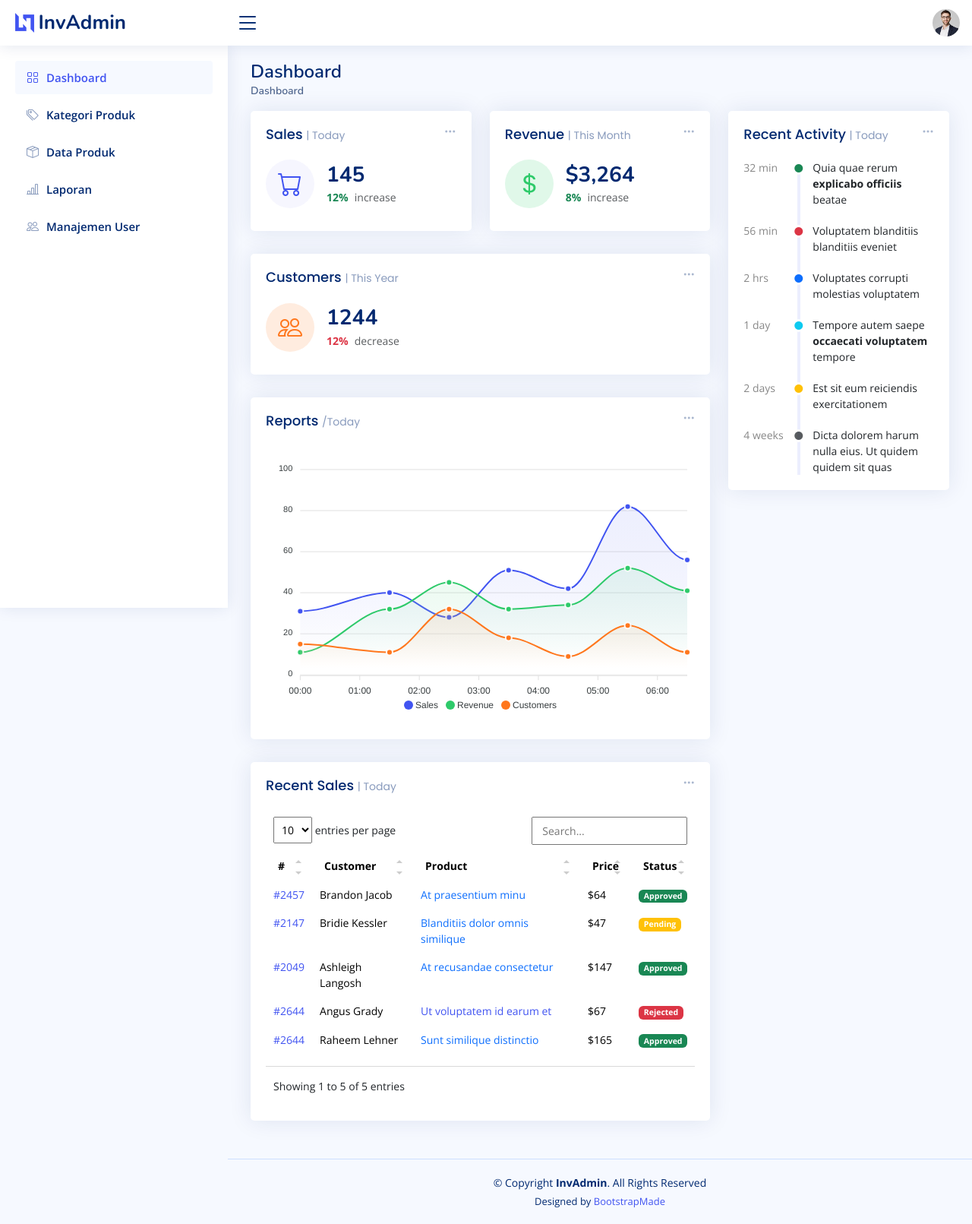
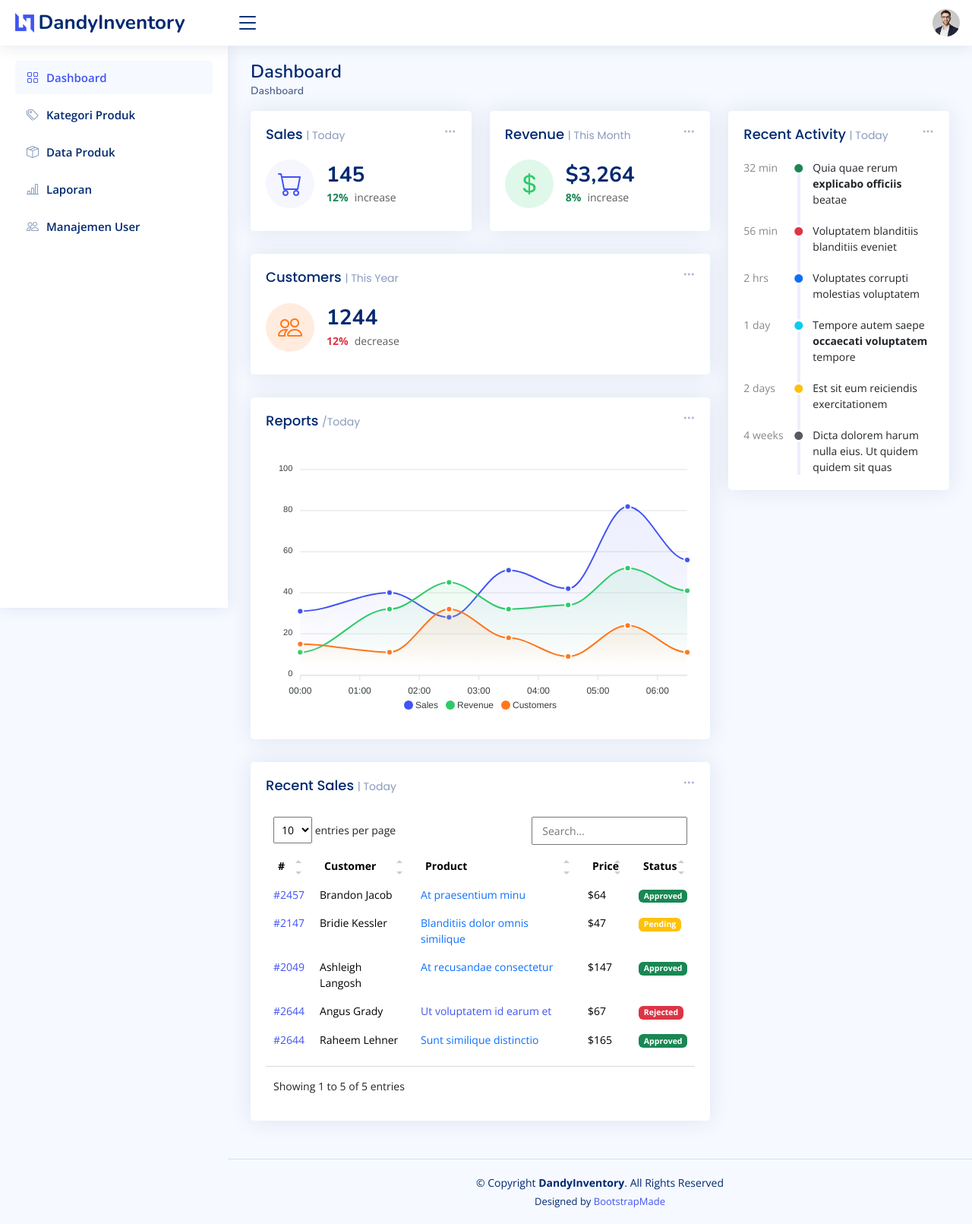
Before and after one commit to DandyNobel/Dandy, a PHP site: page / in a window 1280 px wide. Shown: the whole page at 76% size. Run offline with PHP 8.4, Linux system fonts and the light colour scheme; some libraries are stand-ins or nearby versions.

Commit message:
Update index.php

```diff
--- a/index.php
+++ b/index.php
@@ -5,7 +5,7 @@
   <meta charset="utf-8">
   <meta content="width=device-width, initial-scale=1.0" name="viewport">
 
-  <title>Dashboard - InvAdmin</title>
+  <title>Dashboard - DandyInventory</title>
   <meta content="" name="description">
   <meta content="" name="keywords">
 
@@ -38,7 +38,7 @@
     <div class="d-flex align-items-center justify-content-between">
       <a href="index.php" class="logo d-flex align-items-center">
         <img src="assets/img/logo.png" alt="">
-        <span class="d-none d-lg-block">InvAdmin</span>
+        <span class="d-none d-lg-block">DandyInventory</span>
       </a>
       <i class="bi bi-list toggle-sidebar-btn"></i>
     </div><!-- End Logo -->
@@ -516,7 +516,7 @@
   <!-- ======= Footer ======= -->
   <footer id="footer" class="footer">
     <div class="copyright">
-      &copy; Copyright <strong><span>InvAdmin</span></strong>. All Rights Reserved
+      &copy; Copyright <strong><span>DandyInventory</span></strong>. All Rights Reserved
     </div>
     <div class="credits">
       <!-- All the links in the footer should remain intact. -->
```
